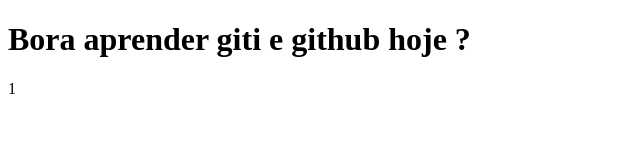
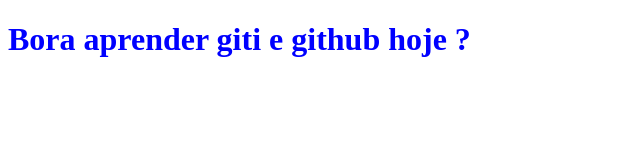
Before and after one commit to Ejeiw8wy2h3h3829282/DevclubGitGithub, a plain HTML site: page index.html in a window 1280 px wide. Shown: the whole page, without its empty margins (0-640 px from the left). Drawn offline with Linux system fonts and the light colour scheme.

Commit message:
Adição do estilo
Foi lincado o html com css mudando cor de letras por meio de classe

```diff
--- a/index.html
+++ b/index.html
@@ -4,9 +4,10 @@
     <meta charset="UTF-8">
     <meta name="viewport" content="width=device-width, initial-scale=1.0">
     <title>Aula de versionamento de código</title>
+    <link rel="stylesheet" href="style.css">
 </head>
 <body>
-    <h1>Bora aprender giti e github hoje ?</h1>1
+    <h1 class="color">Bora aprender giti e github hoje ?</h1>
 
 </body>
 </html>
--- /dev/null
+++ b/style.css
@@ -0,0 +1,3 @@
+.color{
+    color: blue;
+}
```
